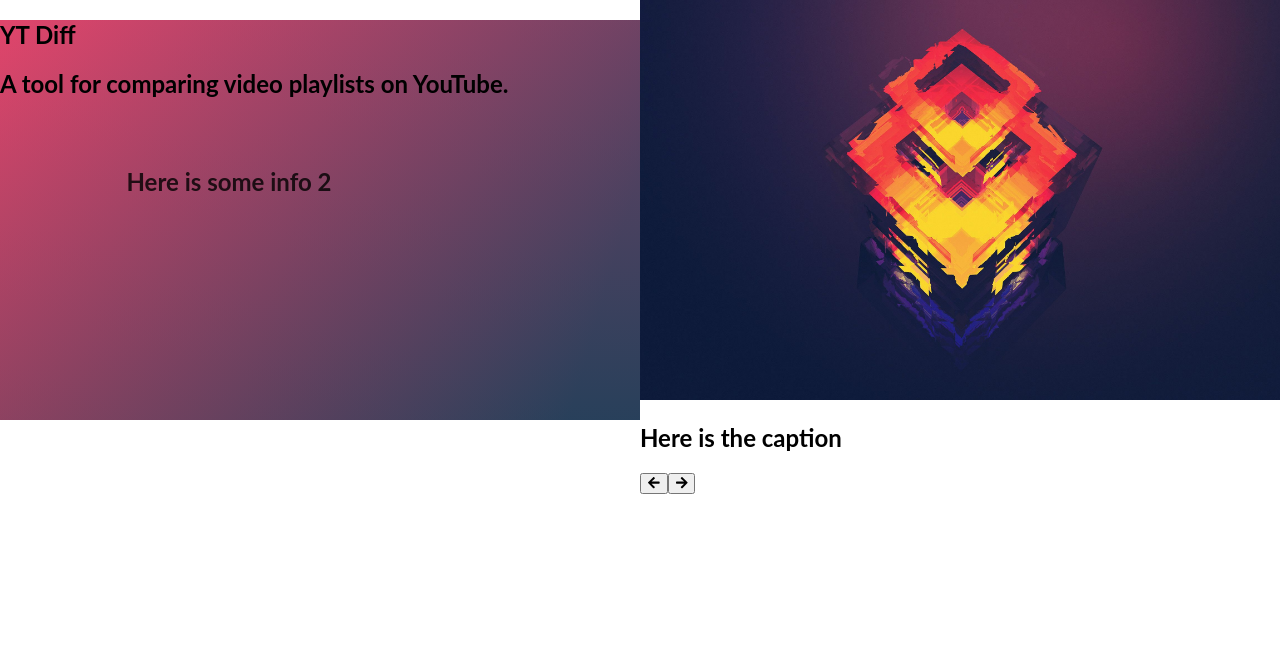
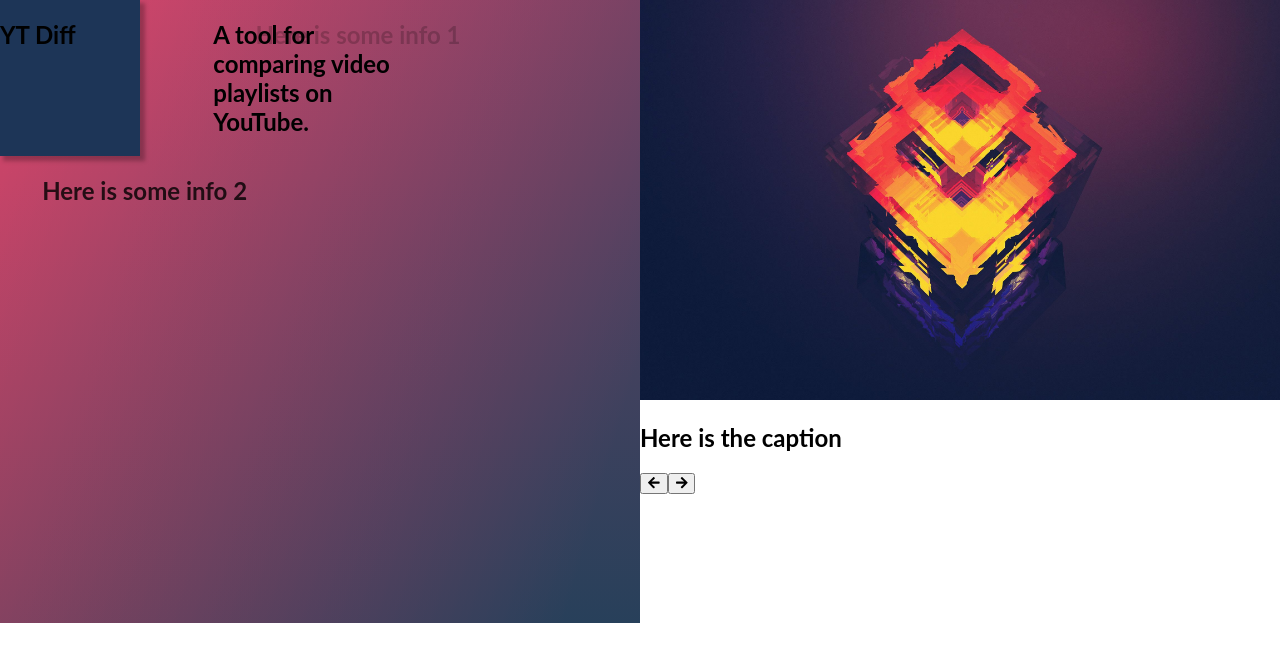
Before and after one commit to wokular/yt-diff, a React (Create React App) app: page / in a window 1280 px wide. Shown: the top 662 px of the page. Built offline with nearby package versions, Linux system fonts and the light colour scheme.

Commit message:
Minor changes

```diff
--- a/src/index.css
+++ b/src/index.css
@@ -25,16 +25,36 @@ body {
 .topLeftCont {
    width: 100%;
    height: 100%;
+   margin: 0;
+   display: grid;
 }
 
 .tlcBkg {
    margin-top: 0px;
    width: 100%;
    height: 100%;
+   display: grid;
+   grid-template-columns: repeat(3, 1fr);
+   grid-template-rows: repeat(4, 1fr);
+
 }
 
 .gradBkg {
    background: linear-gradient(0deg, rgba(57, 80, 96, 0.4) 0%, rgba(217, 87, 119, 0.4) 100%), linear-gradient(105.9deg, #E63963 0.32%, #1D3557 90.61%);
+}
+
+.logoCont {
+   grid-column: 1;
+   width: 140px;
+   top: 2rem;
+   left: 2rem;
+   background-color: var(--darkblue);
+   box-shadow: 4px 4px 4px 1px rgba(0, 0, 0, 0.25);
+   backdrop-filter: blur(4px);
+}
+
+.logoText {
+
 }
 
 .arrow-cont {
@@ -50,9 +70,13 @@ body {
    height: 50vh;
 }
 
-@media (min-width: 768px) {
+@media (max-width: 768px) {
    .fit-img {
       height: 50vh;
+   }
+   .logoCont {
+      transform: translateY(50%);
+      width: 50%;
    }
 }
 
```
